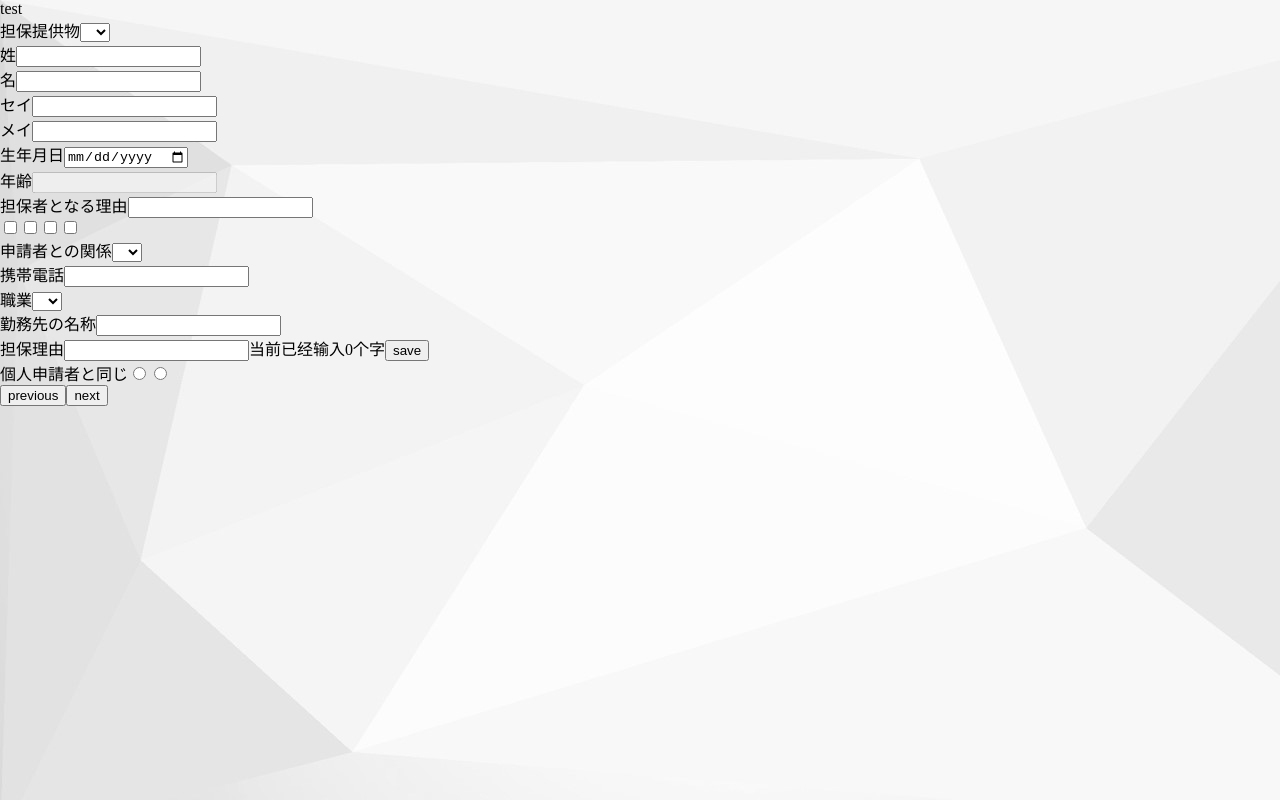
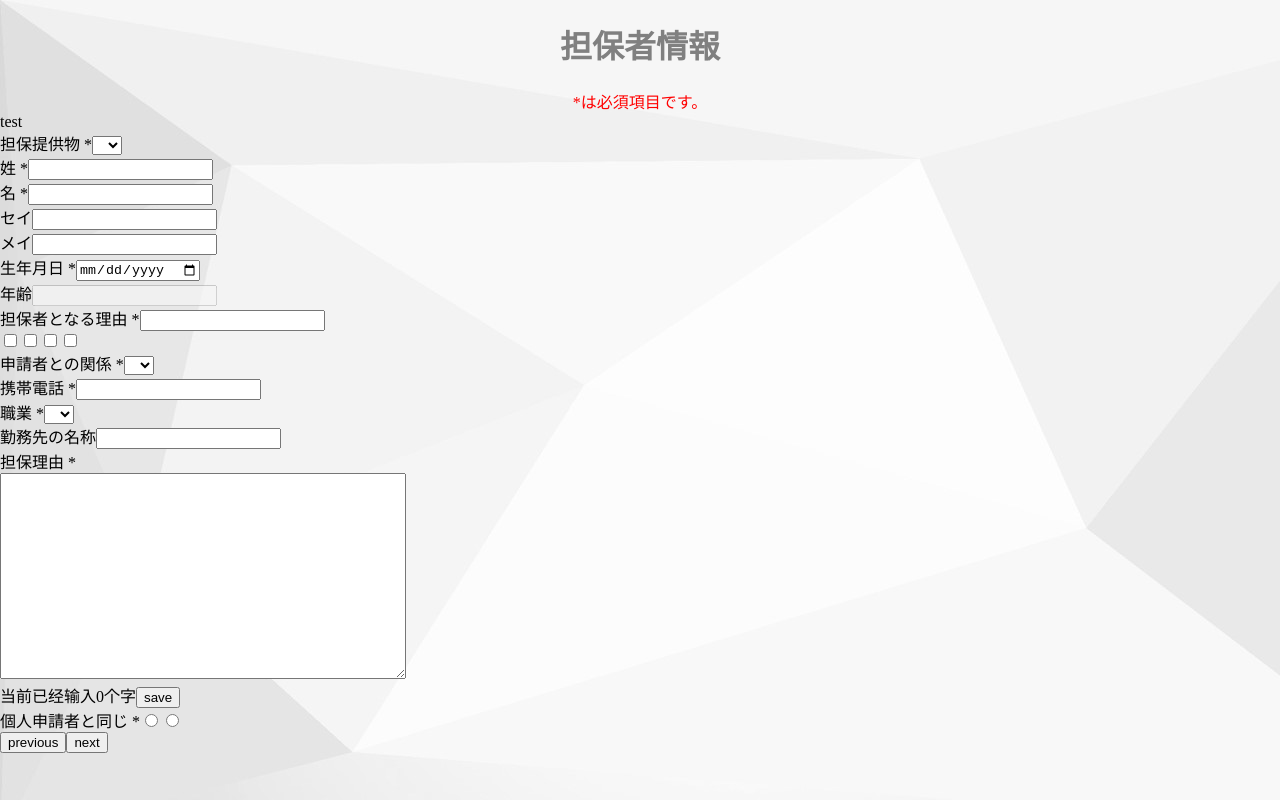
Before and after one commit to RigHakiko/20230214_SaiGaiYuShi_vue_copy_from_github02, a Vue app in the folder 20230208_01_project_vue2_cli_01/: page /Content02 in a window 1280 px wide. Built offline with nearby package versions, Linux system fonts and the light colour scheme.

Commit message:
加些样式, 加 "担保者情報" ,加星号, textarea的<input>改为<textarea>

```diff
--- a/20230208_01_project_vue2_cli_01/src/components/Content02.vue
+++ b/20230208_01_project_vue2_cli_01/src/components/Content02.vue
@@ -1,12 +1,16 @@
 <template>
     <div>
+        <h1>担保者情報</h1>
+        <div class="representDiv">
+            <span class="represent">*は必須項目です。</span>
+        </div>
         test
         <!-- <span>fjweofjwei</span> -->
         <!-- <table></table> -->
         <!-- <input type="button" value="tmp" @click="next()" /> -->
         <div>
 
-            <label>担保提供物</label>
+            <label>担保提供物 *</label>
             <div class="kiho">
 
                 <select v-model="collateralProviderZhy.cpTanpoMono">
@@ -22,7 +26,7 @@
 
         <div>
 
-            <label>姓</label>
+            <label>姓 *</label>
             <div class="kiho">
 
                 <input type="text" v-model="collateralProviderZhy.cpNameSei" />
@@ -40,7 +44,7 @@
         <div>
 
 
-            <label>名</label>
+            <label>名 *</label>
             <div class="kiho">
 
                 <input type="text" v-model="collateralProviderZhy.cpNameMei" />
@@ -90,7 +94,7 @@
         </div>
         <div>
 
-            <label>生年月日</label>
+            <label>生年月日 *</label>
             <div class="kiho">
 
                 <input type="date" v-model="collateralProviderZhy.cpBirthDateYear" />
@@ -116,7 +120,7 @@
 
         <div>
 
-            <label>担保者となる理由</label>
+            <label>担保者となる理由 *</label>
             <div class="kiho">
 
 
@@ -136,7 +140,7 @@
         </div>
         <div>
 
-            <label>申請者との関係</label>
+            <label>申請者との関係 *</label>
 
             <div class="kiho">
 
@@ -155,7 +159,7 @@
         </div>
         <div>
 
-            <label>携帯電話</label>
+            <label>携帯電話 *</label>
             <div class="kiho">
 
 
@@ -168,7 +172,7 @@
         </div>
         <div>
 
-            <label>職業</label>
+            <label>職業 *</label>
             <div class="kiho">
 
                 <select v-model="collateralProviderZhy.cpHonninShokugyoCode">
@@ -199,10 +203,13 @@
         </div>
         <div>
 
-            <label>担保理由</label>
+            <label>担保理由 *</label>
             <div class="kiho">
+                <div>
 
-                <input type="textarea" v-model="collateralProviderZhy.cpReason" />
+                <textarea type="textarea" id="cpReasonTextArea" v-model="collateralProviderZhy.cpReason" >
+                </textarea>
+                </div>
 
                 <span class="errorMessage" id="" v-if="cpReasonWarmingTextTooShortFlag">
                     cpReasonWarmingTextTooShortFlag
@@ -219,7 +226,7 @@
 
         <div>
 
-            <label>個人申請者と同じ</label>
+            <label>個人申請者と同じ *</label>
             <div class="kiho">
 
                 <input type="radio" name="onaji" id="01" value="01" v-model="collateralProviderZhy.cpSame" />
@@ -673,4 +680,21 @@ export default {
 /* *{
     background-color: red;
 } */
+
+h1 {
+    text-align: center;
+    color: gray;
+}
+.representDiv{
+    text-align: center;
+}
+#cpReasonTextArea{
+    height: 200px;
+    width: 400px;
+}
+textarea{
+
+    height: 200px;
+    width: 400px;
+}
 </style>
```
